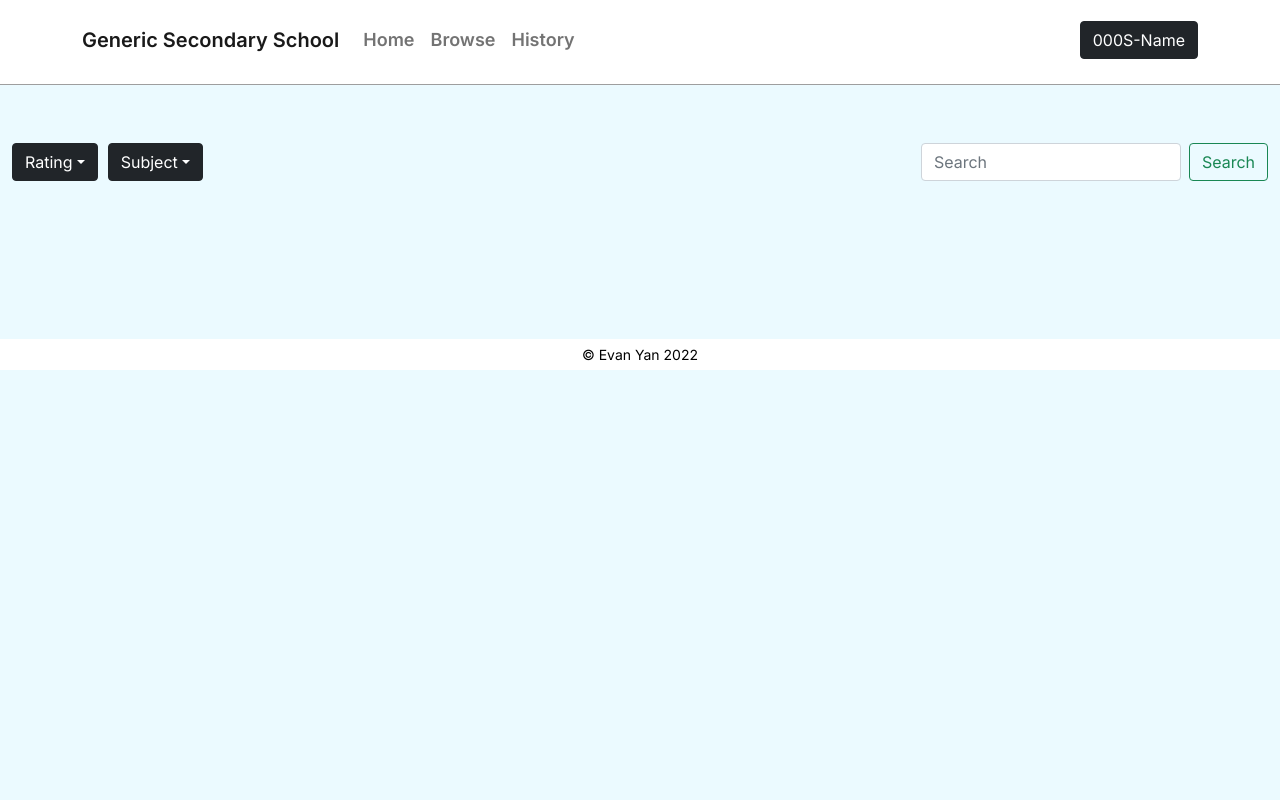
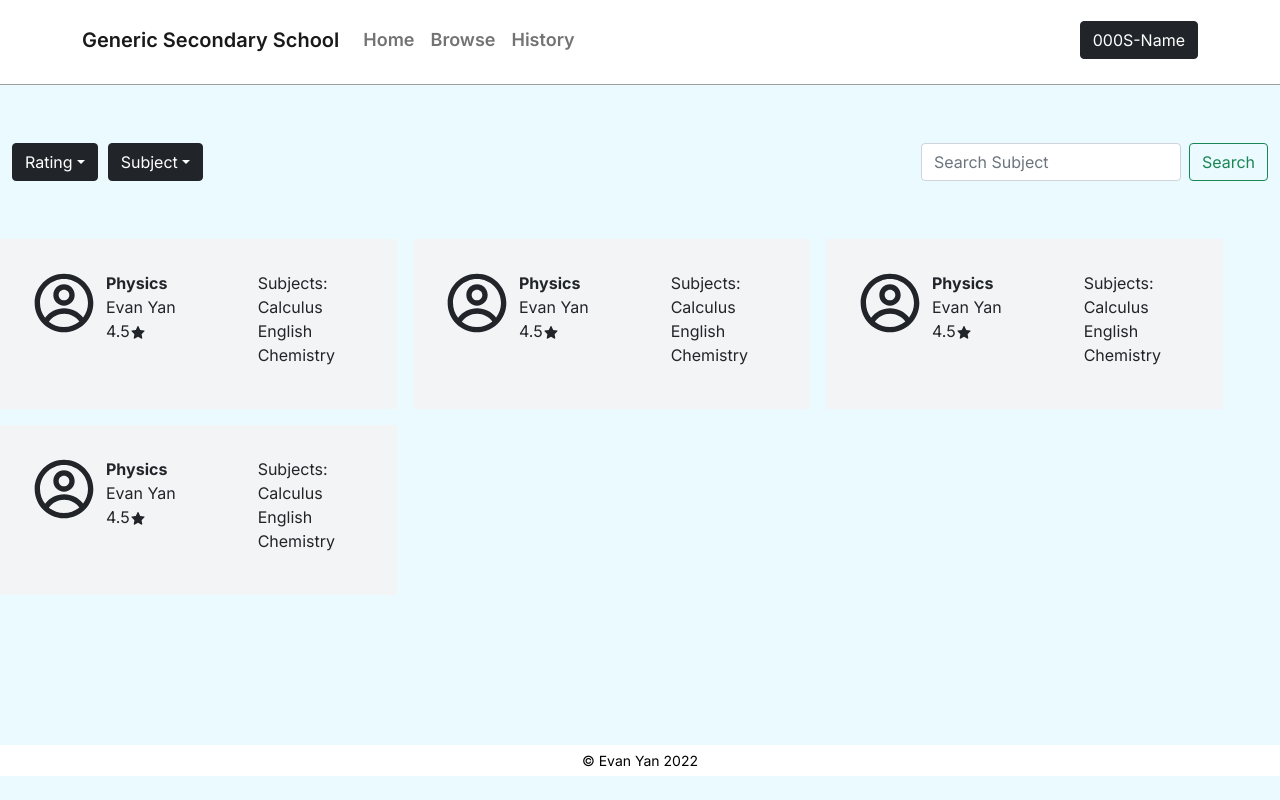
Before and after one commit to evanyans/MySchoolTutor, a React (Create React App) app: page /browse in a window 1280 px wide. Built offline with nearby package versions, Linux system fonts and the light colour scheme.

Commit message:
search bar UI

```diff
--- a/src/components/Browse.js
+++ b/src/components/Browse.js
@@ -7,6 +7,8 @@ import Navbar from 'react-bootstrap/Navbar';
 import NavDropdown from 'react-bootstrap/NavDropdown';
 import Dropdown from 'react-bootstrap/Dropdown';
 import styled from 'styled-components';
+import { CgProfile } from 'react-icons/cg';
+import { AiFillStar } from 'react-icons/ai';
 const Browse = () => {
   return (
     <div>
@@ -49,7 +51,7 @@ const Browse = () => {
             <Form className="d-flex">
               <Form.Control
                 type="search"
-                placeholder="Search"
+                placeholder="Search Subject"
                 className="me-2"
                 aria-label="Search"
               />
@@ -58,6 +60,73 @@ const Browse = () => {
           </Navbar.Collapse>
         </Container>
       </Navbar>
+
+      <TutorCards>
+        <Card>
+          <Icon><CgProfile size={64}/></Icon>
+          <Personal>
+            <Subject>Physics</Subject>
+            <Body>Evan Yan</Body>
+            <Stars>4.5<AiFillStar /></Stars>
+          </Personal>
+          <Subjects>
+            <ul>
+              Subjects:
+              <li>Calculus</li>
+              <li>English</li>
+              <li>Chemistry</li>
+            </ul>
+          </Subjects>
+        </Card>
+        <Card>
+          <Icon><CgProfile size={64}/></Icon>
+          <Personal>
+            <Subject>Physics</Subject>
+            <Body>Evan Yan</Body>
+            <Stars>4.5<AiFillStar /></Stars>
+          </Personal>
+          <Subjects>
+            <ul>
+              Subjects:
+              <li>Calculus</li>
+              <li>English</li>
+              <li>Chemistry</li>
+            </ul>
+          </Subjects>
+        </Card>
+        <Card>
+          <Icon><CgProfile size={64}/></Icon>
+          <Personal>
+            <Subject>Physics</Subject>
+            <Body>Evan Yan</Body>
+            <Stars>4.5<AiFillStar /></Stars>
+          </Personal>
+          <Subjects>
+            <ul>
+              Subjects:
+              <li>Calculus</li>
+              <li>English</li>
+              <li>Chemistry</li>
+            </ul>
+          </Subjects>
+        </Card>
+        <Card>
+          <Icon><CgProfile size={64}/></Icon>
+          <Personal>
+            <Subject>Physics</Subject>
+            <Body>Evan Yan</Body>
+            <Stars>4.5<AiFillStar /></Stars>
+          </Personal>
+          <Subjects>
+            <ul>
+              Subjects:
+              <li>Calculus</li>
+              <li>English</li>
+              <li>Chemistry</li>
+            </ul>
+          </Subjects>
+        </Card>
+      </TutorCards>
     </div>
   )
 }
@@ -65,6 +134,53 @@ const Browse = () => {
 export default Browse
 
 export const Spacer = styled.div
-`
+  `
 padding-left:10px;
 `
+
+export const TutorCards = styled.div`
+padding-top:50px;
+display:flex;
+gap:1rem;
+flex-wrap:wrap;
+`
+export const Card = styled.div`
+width:397px;
+height:170px;
+background-color:#F3F4F6;
+padding-left:32px;
+padding-right:32px;
+padding-top:32px;
+padding-bottom:32px;
+display:flex;
+transition: box-shadow .2s;
+  &:hover {
+    box-shadow: 0 0 15px rgba(20,20,20,.2);
+    cursor:pointer;
+}
+
+`
+export const Personal = styled.div`
+padding-left:10px;
+`
+export const Body = styled.div`
+
+`
+export const Subject = styled.div`
+
+font-weight:700;
+`
+export const Stars = styled.div`
+
+
+`
+export const Subjects = styled.div`
+  padding-left:50px;
+  ul{
+    list-style-type: none;
+  }
+
+`
+export const Icon = styled.div`
+
+`
```
